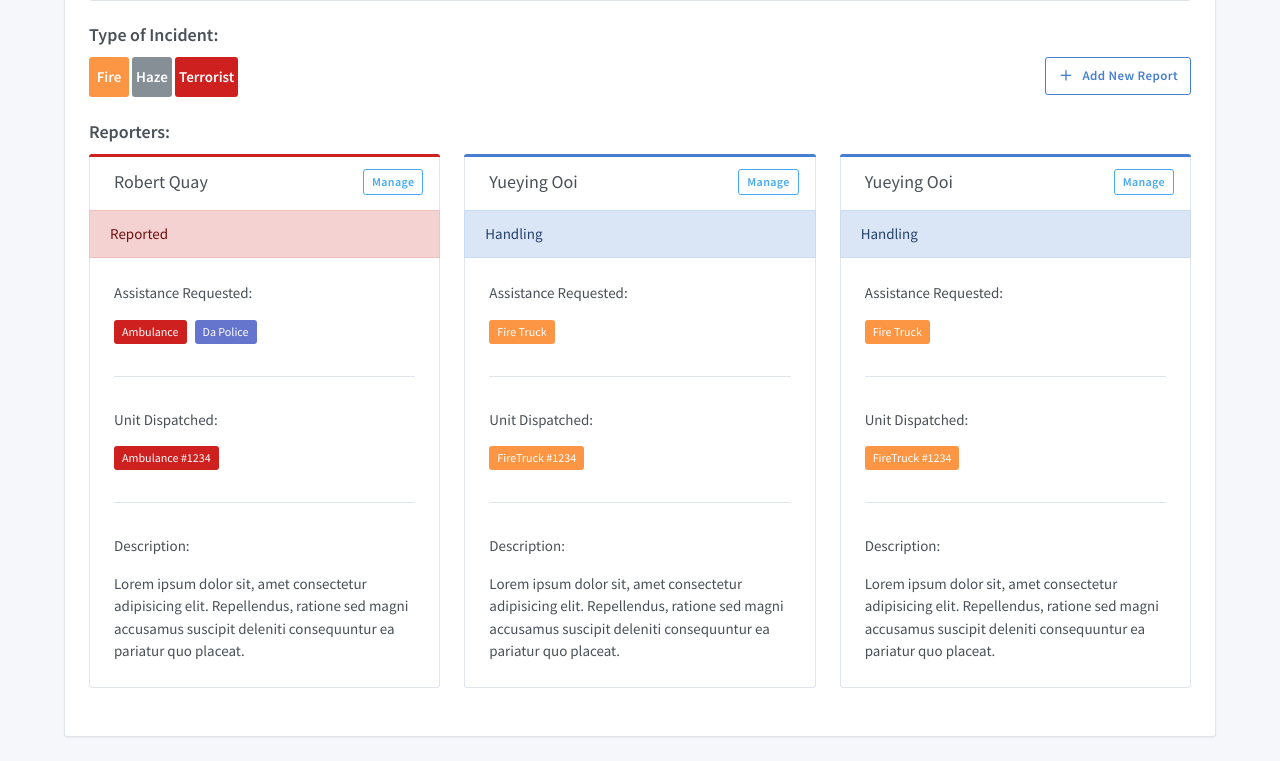
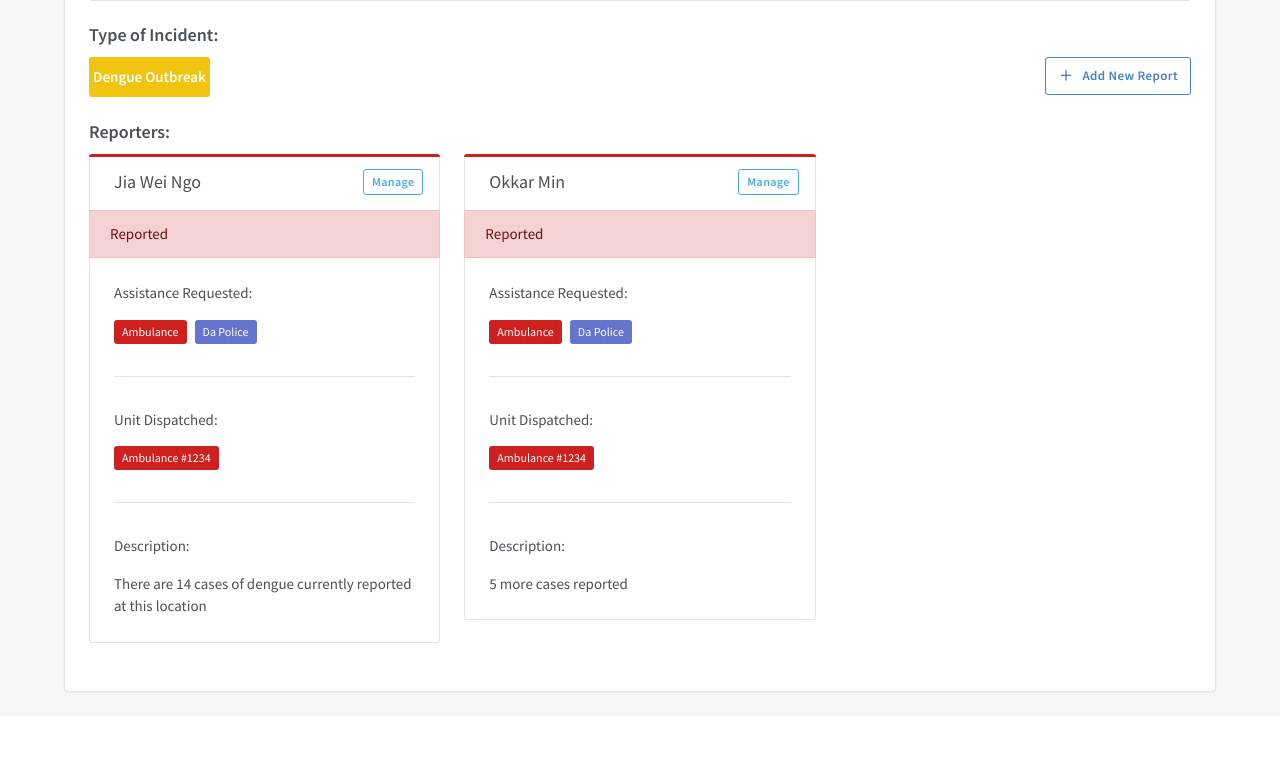
Before and after one commit to jwngo/CMS3003, a Django app: page /incident_details/1 in a window 1280 px wide. Shown: the part 930-1691 px from the top of the page. After the commit the page ends 1624 px from the top, so only its background shows below. Run offline with Django 3.2, Linux system fonts and the light colour scheme; data comes from the database, SQL or seed files in the repository; both versions use the stored data as it was after the commit; some libraries are stand-ins or nearby versions.

Commit message:
dynamic incident_details page, some TODO left

```diff
--- a/cms/baseapp/templates/incident_details.html
+++ b/cms/baseapp/templates/incident_details.html
@@ -1,18 +1,26 @@
 {% extends 'base.html' %}
 
 {% block title %}
-<title>#123456 Details - StrawHat CMS</title>
+{% for report in reports %}
+{% if forloop.first %}
+<title>#{{report.incident.id}} Details - StrawHat CMS</title>
+{%endif%}
+{%endfor%}
 {% endblock %}
 
 {% block content %}
 <div class="page-header">
-  <h1 class="page-title">Incident #123456</h1>
+  {% for report in reports %}
+  {% if forloop.first %}
+  <h1 class="page-title">Incident #{{report.incident.id}}</h1>
 </div>
 <div class="col-12">
   <div class="card">
     <div class="card-header">
-      <h3 class="card-title">#123456 @ 32 Tanglin Halt Road #04-204 Singapore 142032</h3>
+      <h3 class="card-title">#{{report.incident.id}} @ {{report.incident.address}} {{report.incident.postal_code}}</h3>
     </div>
+    {%endif%}
+    {%endfor%}
     <div class="card-body">
       <div class="row">
         <!-- map -->
@@ -26,21 +34,32 @@
           </div>
         </div>
         <!-- end map -->
+
         <hr>
         <!-- type of incident badge -->
         <div class="col-12">
           <h4>Type of Incident:</h4>
         </div>
         <div class="col-6">
+          {% for report in reports %}
+          {% if report.incident.incident_type == 'Fire' and forloop.first %}
           <span class="stamp stamp-md bg-orange">
             <p>Fire</p>
           </span>
+          {% elif report.incident.incident_type == 'Haze' %}
           <span class="stamp stamp-md bg-dark-gray">
             <p>Haze</p>
           </span>
+          {% elif report.incident.incident_type == 'Terrorist' and forloop.first %}
           <span class="stamp stamp-md bg-red">
             <p>Terrorist</p>
           </span>
+          {% elif report.incident.incident_type == 'Dengue Outbreak' and forloop.first %}
+          <span class="stamp stamp-md bg-yellow">
+            <p>Dengue Outbreak</p>
+          </span>
+          {% endif %}
+          {% endfor %}
         </div>
         <div class="col-6 text-right">
           <!-- change url to new_report_form -->
@@ -53,12 +72,13 @@
           <div class="col-12">
             <h4>Reporters:</h4>
           </div>
+          {% for report in reports %}
           <!-- 1st card -->
           <div class="col-md-6 col-xl-4">
             <div class="card">
               <div class="card-status bg-red"></div>
               <div class="card-header">
-              <h3 class="card-title">Robert Quay</h3>
+                <h3 class="card-title">{{ report.reporterFirstName }} {{ report.reporterLastName}}</h3>
                 <div class="card-options">
                   <div class="dropdown">
                     <button class="btn btn-outline-info btn-sm dropdown-toggle" data-toggle="dropdown">Manage</button>
@@ -69,9 +89,19 @@
                   </div>
                 </div>
               </div>
+              {% if report.incident.status == 'Reported' %}
               <div class="card-alert alert alert-danger mb-0">
                 Reported
               </div>
+              {% elif report.incident.status == 'Handling' %}
+              <div class="card-alert alert alert-primary mb-0">
+                Handling
+              </div>
+              {% elif report.incident.status == 'Closed' %}
+              <div class="card-alert alert alert-green mb-0">
+                Closed
+              </div>
+              {% endif %}
               <div class="card-body">
                 <p>Assistance Requested: </p>
                 <div class="tags">
@@ -85,88 +115,12 @@
                 </div>
                 <hr>
                 <p>Description: </p>
-              <p>Lorem ipsum dolor sit, amet consectetur adipisicing elit. Repellendus, ratione sed magni accusamus
-                suscipit deleniti consequuntur ea pariatur quo placeat.</p>
+                <p>{{ report.description }}</p>
               </div>
             </div>
           </div>
           <!-- end 1st card -->
-        <!-- 2st card -->
-        <div class="col-md-6 col-xl-4">
-          <div class="card">
-            <div class="card-header">
-              <div class="card-status bg-primary"></div>
-              <h3 class="card-title">Yueying Ooi</h3>
-              <div class="card-options">
-                <div class="dropdown">
-                  <button class="btn btn-outline-info btn-sm dropdown-toggle" data-toggle="dropdown">Manage</button>
-                  <div class="dropdown-menu">
-                    <a href="#" class="dropdown-item">Handling</a>
-                    <a href="#" class="dropdown-item">Closed</a>
-                  </div>
-                </div>
-              </div>
-            </div>
-            <div class="card-alert alert alert-primary mb-0">
-              Handling
-            </div>
-            <div class="card-body">
-              <p>Assistance Requested: </p>
-              <div class="tags">
-                <span class="tag tag-orange">Fire Truck</span>
-              </div>
-              <hr>
-              <p>Unit Dispatched:</p>
-              <div class="tags">
-                <span class="tag tag-orange">FireTruck #1234</span>
-              </div>
-              <hr>
-              <p>Description: </p>
-              <p>Lorem ipsum dolor sit, amet consectetur adipisicing elit. Repellendus, ratione sed magni accusamus
-                suscipit
-                deleniti consequuntur ea pariatur quo placeat.</p>
-            </div>
-          </div>
-        </div>
-        <!-- end 2nd card -->
-        <!-- 3rd card -->
-        <div class="col-md-6 col-xl-4">
-          <div class="card">
-            <div class="card-header">
-              <div class="card-status bg-primary"></div>
-              <h3 class="card-title">Yueying Ooi</h3>
-              <div class="card-options">
-                <div class="dropdown">
-                  <button class="btn btn-outline-info btn-sm dropdown-toggle" data-toggle="dropdown">Manage</button>
-                  <div class="dropdown-menu">
-                    <a href="#" class="dropdown-item">Handling</a>
-                    <a href="#" class="dropdown-item">Closed</a>
-                  </div>
-                </div>
-              </div>
-            </div>
-            <div class="card-alert alert alert-primary mb-0">
-              Handling
-            </div>
-            <div class="card-body">
-              <p>Assistance Requested: </p>
-              <div class="tags">
-                <span class="tag tag-orange">Fire Truck</span>
-              </div>
-              <hr>
-              <p>Unit Dispatched:</p>
-              <div class="tags">
-                <span class="tag tag-orange">FireTruck #1234</span>
-              </div>
-              <hr>
-              <p>Description: </p>
-              <p>Lorem ipsum dolor sit, amet consectetur adipisicing elit. Repellendus, ratione sed magni accusamus
-                suscipit
-                deleniti consequuntur ea pariatur quo placeat.</p>
-            </div>
-          </div>
-        </div>
-        <!-- end 3st card -->
+          {% endfor %}
         </div>
       </div>
     </div>
@@ -192,4 +146,5 @@
       }
     </script>
     <!-- end gmaps script -->
+
     {% endblock %}
--- a/cms/baseapp/views.py
+++ b/cms/baseapp/views.py
@@ -3,8 +3,10 @@ from .models import *
 from django.http import HttpResponseRedirect
 from .firebase import saveIncidentToFirebase
 import json
+from .firebase import getFirebase
+# Create your views here.
 
-# Create your views here.
+db = getFirebase()
 
 def dashboard(request):
 	data = Incident.objects.values()
@@ -36,6 +38,9 @@ def new_incident_form(request):
 	return render(request, 'new_incident_form.html', None)
 
 def incident_details(request, incident_id):
+	# firebase example
+	# incidentData = db.child("incidents").get()
+	# return render(request, 'incident_details.html', {'incidentData': incidentData.val()})
 	data = Report.objects.filter(incident=incident_id)
 	reports = {'reports' : data}
 	return render(request, 'incident_details.html', reports)
```
Also changed, not shown: cms/baseapp/firebase.py (+5 -3 lines), cms/db.sqlite3. Lines whose indentation alone changed are shown as unchanged.
